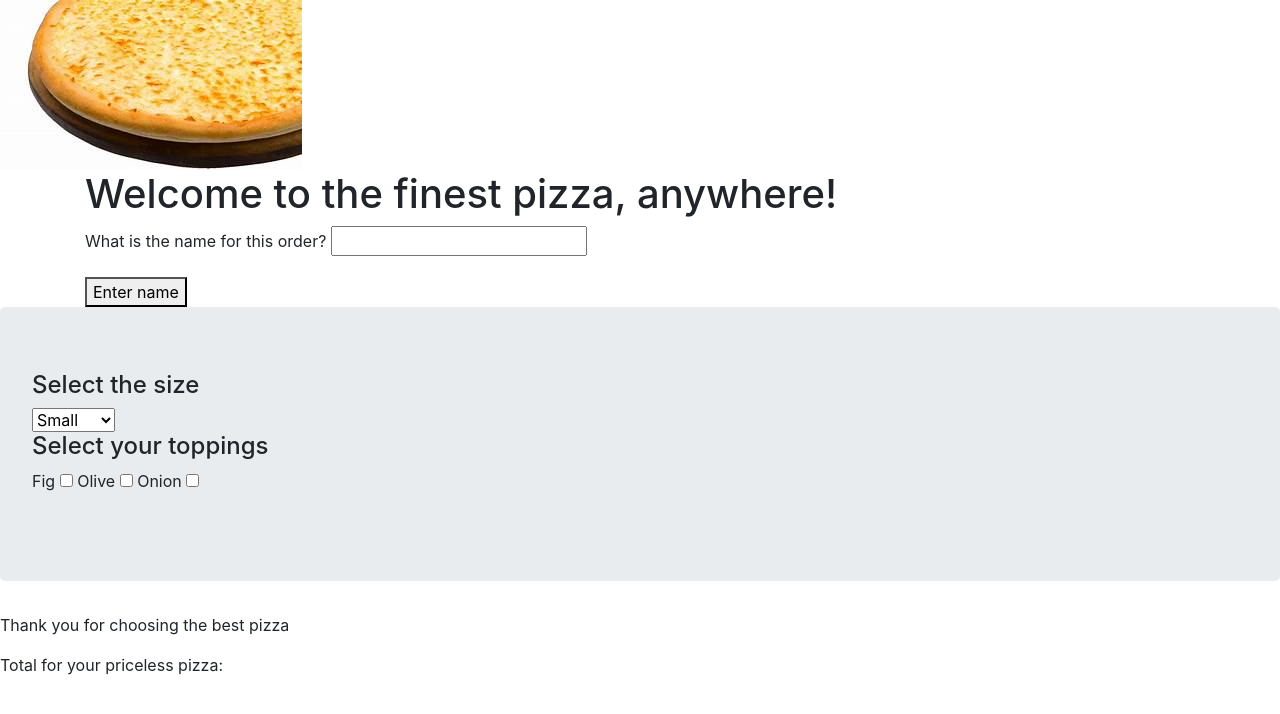
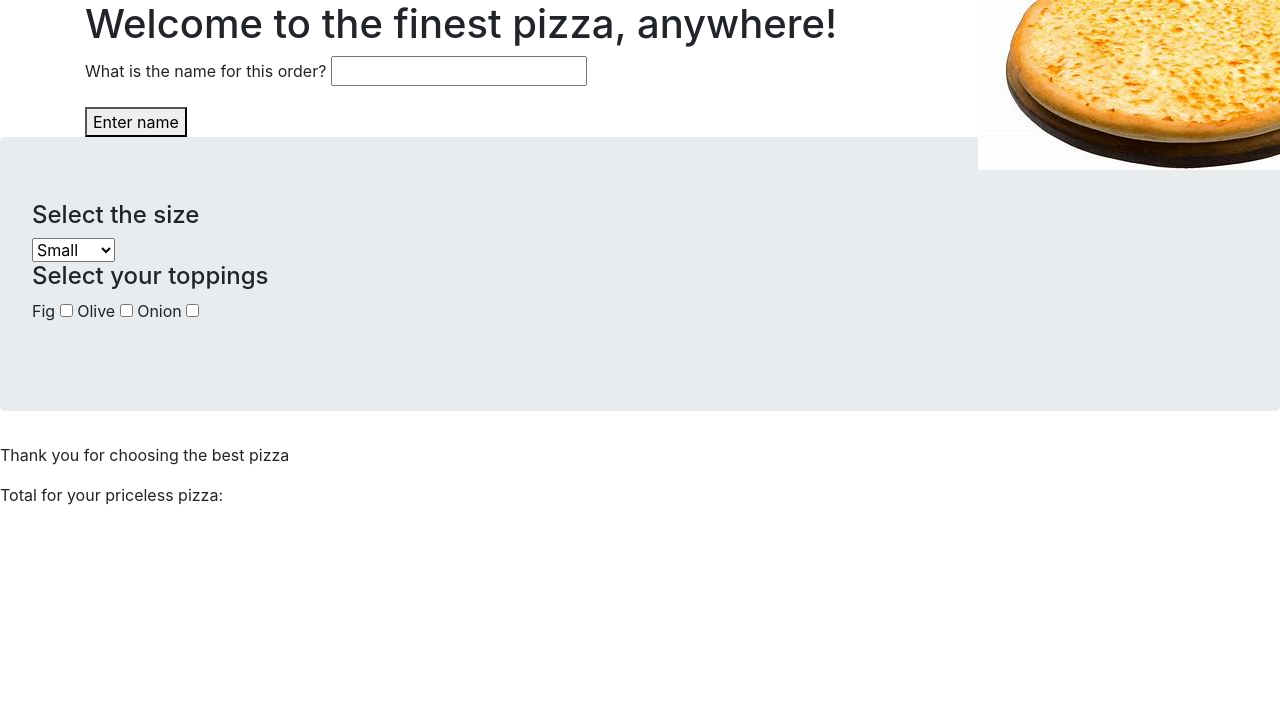
Before and after one commit to H-Len/pizza-order-2.0, a plain HTML site: page index.html in a window 1280 px wide. Drawn offline with Linux system fonts and the light colour scheme.

Commit message:
add ID and style to pizza image

```diff
--- a/css/styles.css
+++ b/css/styles.css
@@ -1,3 +1,4 @@
-.za "{
+#za {
   background-image: image("img/cheesePizza1.jpeg");
-}"
+  float: right;
+}
--- a/index.html
+++ b/index.html
@@ -9,7 +9,7 @@
     <title>Pizza Order 2.0</title>
   </head>
   <body>
-    <img src="img/cheesePizza1.jpeg" alt="basic cheese pizza">
+    <img id="za" src="img/cheesePizza1.jpeg" alt="basic cheese pizza">
     <div class="container">
 
       <h1>Welcome to the finest pizza, anywhere!</h1>
```
